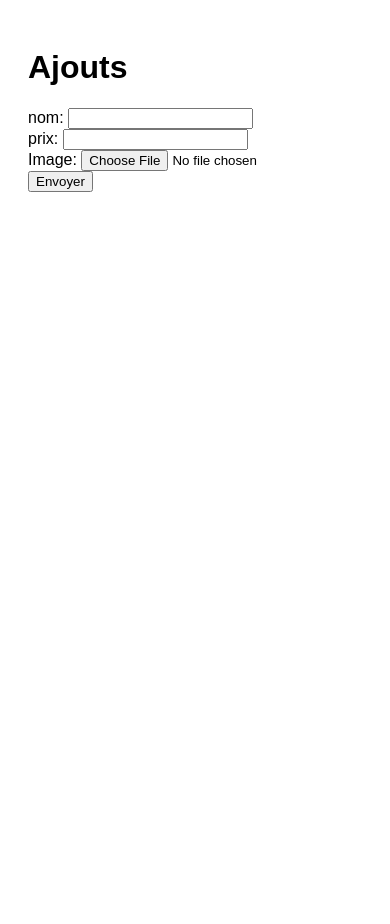
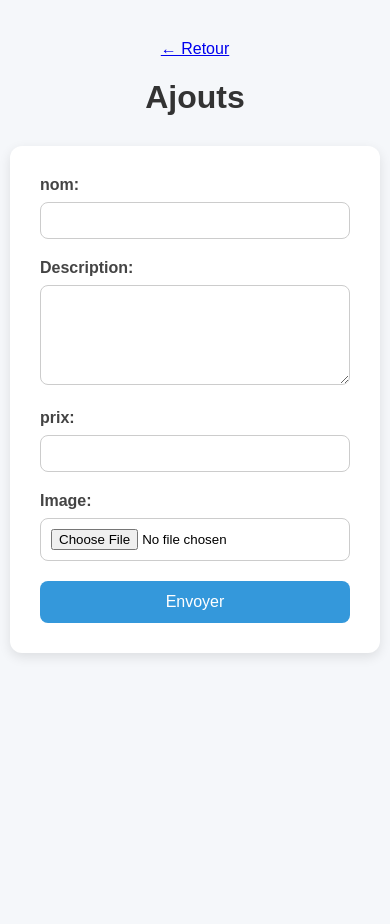
Before and after one commit to SebaNaert/siteBoutique, a PHP site: page /ajout.php in a window 390 px wide. Before the commit the page ends 192 px from the top, so only its background shows below. Run offline with PHP 8.4, Linux system fonts and the light colour scheme.

Commit message:
Ajout treatment.php

```diff
--- a/ajout.php
+++ b/ajout.php
@@ -7,12 +7,17 @@
     <link rel="stylesheet" href="style.css">
 </head>
 <body>
+    <a href="index.php">← Retour</a>
     <h1>Ajouts</h1>
     <div class="ajout">
         <form action="treatment.php" method="POST" enctype="multipart/form-data">
             <div class="form-group">
                 <label for="nom">nom: </label>
                 <input type="text" name="nom" id="nom">
+            </div>
+            <div class="form-group">
+                <label for="description">Description: </label>
+                <textarea name="description" id="description"></textarea>
             </div>
             <div class="form-group">
                 <label for="prix">prix: </label>
--- a/index.php
+++ b/index.php
@@ -7,21 +7,21 @@
     <link rel="stylesheet" href="style.css">
 </head>
 <body>
-    <h1>Nos produits</h1>
+    <h1>Nos produits </h1>
+    <h2><a href="ajout.php">Ajouter des produits</a></h2>
     <div class="produits">
         <?php
         $bdd = $pdo->query("SELECT * FROM produits");
         while ($row = $bdd->fetch()) {
             echo '<div class="produit">';
             echo '<a href="produit.php?id=' . $row['id'] . '">';
-            echo '<img src="' . $row['image'] . '" alt="' . htmlspecialchars($row['nom']) . '">';
+            echo '<img src="images/' . $row['image'] . '" alt="' . htmlspecialchars($row['nom']) . '">';
             echo '<h2>' . htmlspecialchars($row['nom']) . '</h2>';
             echo '<p>' . $row['prix'] . ' €</p>';
             echo '</a>';
             echo '</div>';
         }
         ?>
-
     </div>
 </body>
 </html>
--- a/style.css
+++ b/style.css
@@ -1,19 +1,124 @@
+
 body {
     font-family: Arial, sans-serif;
-    padding: 20px;
+    background: #f5f7fa;
+    margin: 0;
+    padding: 40px;
+    display: flex;
+    flex-direction: column;
+    align-items: center;
+    min-height: 100vh;
 }
+
+
+.ajout {
+    background: #fff;
+    padding: 30px;
+    border-radius: 12px;
+    box-shadow: 0 4px 12px rgba(0,0,0,0.1);
+    width: 100%;
+    max-width: 500px;
+    margin-bottom: 50px;
+}
+
+h1 {
+    text-align: center;
+    color: #333;
+    margin-bottom: 30px;
+}
+
+.form-group {
+    margin-bottom: 20px;
+}
+
+label {
+    display: block;
+    margin-bottom: 8px;
+    font-weight: bold;
+    color: #444;
+}
+
+input[type="text"],
+textarea,
+input[type="file"] {
+    width: 100%;
+    padding: 10px;
+    border: 1px solid #ccc;
+    border-radius: 8px;
+    box-sizing: border-box;
+}
+
+textarea {
+    resize: vertical;
+    min-height: 100px;
+}
+
+input[type="submit"] {
+    background-color: #3498db;
+    color: white;
+    border: none;
+    padding: 12px 20px;
+    font-size: 16px;
+    border-radius: 8px;
+    cursor: pointer;
+    width: 100%;
+    transition: background 0.3s;
+}
+
+input[type="submit"]:hover {
+    background-color: #2980b9;
+}
+
+
 .produits {
     display: flex;
     flex-wrap: wrap;
     gap: 20px;
+    justify-content: center;
+    margin-top: 40px;
 }
+
 .produit {
-    border: 1px solid #ccc;
-    padding: 10px;
-    width: 200px;
+    background: #fff;
+    border: 1px solid #e0e0e0;
+    padding: 15px;
+    width: 220px;
     text-align: center;
+    border-radius: 10px;
+    box-shadow: 0 2px 8px rgba(0,0,0,0.05);
+    transition: transform 0.2s ease;
 }
+
+.produit:hover {
+    transform: translateY(-5px);
+}
+
 .produit img {
     max-width: 100%;
     height: auto;
+    border-radius: 8px;
+    margin-bottom: 10px;
 }
+
+.produit h2 {
+    font-size: 18px;
+    margin: 10px 0 5px;
+    color: #333;
+}
+
+.produit p {
+    font-size: 16px;
+    color: #555;
+}
+
+
+@media (max-width: 600px) {
+    .produits {
+        flex-direction: column;
+        align-items: center;
+    }
+
+    .produit {
+        width: 90%;
+    }
+}
```
Also changed, not shown: treatment.php (+106 -0 lines).
